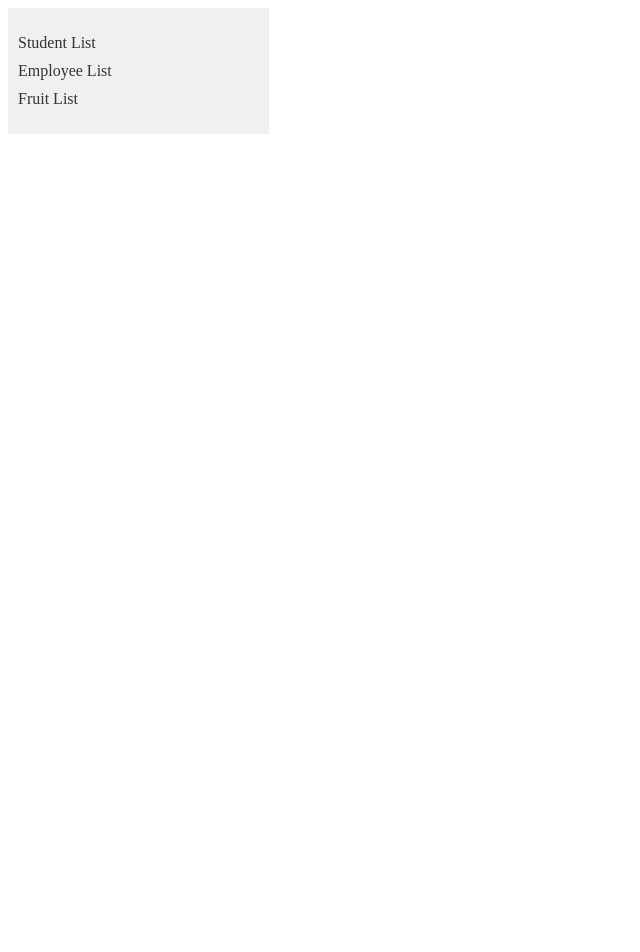
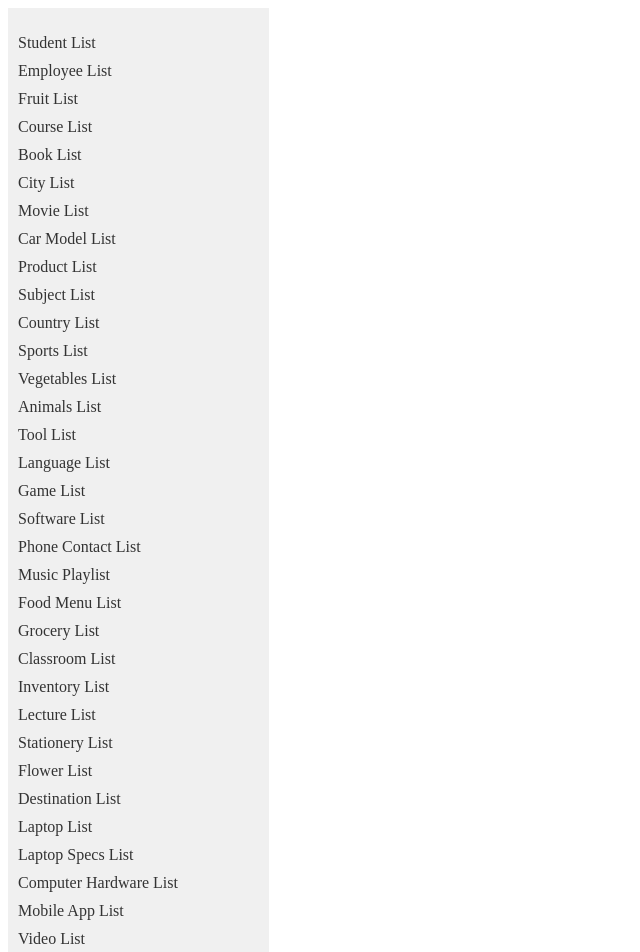
Before and after one commit to HaileySnow/activity15, an Angular app: page / in a window 1280 px wide. Shown: the top 952 px of the page, without its empty margins (0-640 px from the left). Before the commit the page ends 800 px from the top, so only its background shows below. Built offline with nearby package versions, Linux system fonts and the light colour scheme.

Commit message:
Course List Component 4

```diff
--- /dev/null
+++ b/src/app/Folders/courselist.ts
@@ -0,0 +1,6 @@
+export interface CourseList {
+	id: string;
+	name: string;
+	teacher: string;
+	credit: number;
+}
--- a/src/app/app.component.html
+++ b/src/app/app.component.html
@@ -4,6 +4,42 @@
       <li><a href="/student-list">Student List</a></li>
       <li><a href="/employee-list">Employee List</a></li>
       <li><a href="/fruit-list">Fruit List</a></li>
+      <li><a href="/course-list">Course List</a></li>
+      <li><a href="/book-list">Book List</a></li>
+      <li><a href="/city-list">City List</a></li>
+      <li><a href="/movie-list">Movie List</a></li>
+      <li><a href="/car-model-list">Car Model List</a></li>
+      <li><a href="/product-list">Product List</a></li>
+      <li><a href="/subject-list">Subject List</a></li>
+      <li><a href="/country-list">Country List</a></li>
+      <li><a href="/sports-list">Sports List</a></li>
+      <li><a href="/vegetables-list">Vegetables List</a></li>
+      <li><a href="/animals-list">Animals List</a></li>
+      <li><a href="/tool-list">Tool List</a></li>
+      <li><a href="/lang-list">Language List</a></li>
+      <li><a href="/game-list">Game List</a></li>
+      <li><a href="/software-list">Software List</a></li>
+      <li><a href="/phone-contact-list">Phone Contact List</a></li>
+      <li><a href="/music-play-list">Music Playlist</a></li>
+      <li><a href="/food-menu-list">Food Menu List</a></li>
+      <li><a href="/grocery-list">Grocery List</a></li>
+      <li><a href="/classroom-list">Classroom List</a></li>
+      <li><a href="/inventory-list">Inventory List</a></li>
+      <li><a href="/lecture-list">Lecture List</a></li>
+      <li><a href="/stationery-list">Stationery List</a></li>
+      <li><a href="/flower-list">Flower List</a></li>
+      <li><a href="/destination-list">Destination List</a></li>
+      <li><a href="/laptop-list">Laptop List</a></li>
+      <li><a href="/laptop-specs-list">Laptop Specs List</a></li>
+      <li><a href="/computer-hardware-list">Computer Hardware List</a></li>
+      <li><a href="/mobile-app-list">Mobile App List</a></li>
+      <li><a href="/video-list">Video List</a></li>
+      <li><a href="/tv-show-list">TV Show List</a></li>
+      <li><a href="/furniture-list">Furniture List</a></li>
+      <li><a href="/accessory-list">Accessory List</a></li>
+      <li><a href="/building-list">Building List</a></li>
+      <li><a href="/painting-list">Painting List</a></li>
+      <li><a href="/artist-list">Artist List</a></li>
     </ul>
   </nav>
 
--- a/src/app/app.routes.ts
+++ b/src/app/app.routes.ts
@@ -4,6 +4,7 @@ import { RouterModule, Routes } from '@angular/router';
 import { StudentListComponent } from './student-list/student-list.component';
 import { EmployeeListComponent } from './employee-list/employee-list.component';
 import { FruitListComponent } from './fruit-list/fruit-list.component';
+import { CourseListComponent } from './course-list/course-list.component';
 
 export const routes: Routes = [
 	{
@@ -21,6 +22,11 @@ export const routes: Routes = [
 		component: FruitListComponent,
 		path: 'fruit-list',
 	},
+	{
+		title: 'Course List',
+		component: CourseListComponent,
+		path: 'course-list',
+	},
 ]
 @NgModule({
 	imports: [RouterModule.forRoot(routes)],
--- /dev/null
+++ b/src/app/course-list/course-list.component.html
@@ -0,0 +1,120 @@
+<main>
+    <div class="container">
+        <div class="row justify-content-center">
+            <div class="col-md-6 course-table">
+                <h2 class="text-center">Course List</h2>
+                <div class="table-responsive">
+                    <table class="table table-bordered table-striped">
+                        <thead>
+                            <tr>
+                                <th>Course ID</th>
+                                <th>Course Name</th>
+                                <th>Teacher</th>
+                                <th>Credit</th>
+                            </tr>
+                        </thead>
+                        <tbody>
+                            <tr *ngFor="let course of courses">
+                                <td>{{ course.id }}</td>
+                                <td>{{ course.name }}</td>
+                                <td>{{ course.teacher }}</td>
+                                <td>{{ course.credit }}</td>
+                            </tr>
+                        </tbody>
+                    </table>
+                </div>
+            </div>
+
+            <div class="col-md-6 mb-4">
+                <h2 class="text-center">Add Course</h2>
+
+                <div class="form-group row">
+                    <label for="id" class="col-sm-3 col-form-label">Course ID:</label>
+                    <div class="col-sm-9">
+                        <input type="text" id="id" [(ngModel)]="id" class="form-control" placeholder="Course ID" required />
+                    </div>
+                </div>
+
+                <div class="form-group row">
+                    <label for="name" class="col-sm-3 col-form-label">Course Name:</label>
+                    <div class="col-sm-9">
+                        <input type="text" id="name" [(ngModel)]="name" class="form-control" placeholder="Course Name" required />
+                    </div>
+                </div>
+
+                <div class="form-group row">
+                    <label for="teacher" class="col-sm-3 col-form-label">Teacher:</label>
+                    <div class="col-sm-9">
+                        <input type="text" id="teacher" [(ngModel)]="teacher" class="form-control" placeholder="Teacher" required />
+                    </div>
+                </div>
+
+                <div class="form-group row">
+                    <label for="credit" class="col-sm-3 col-form-label">Credit:</label>
+                    <div class="col-sm-9">
+                        <input type="number" id="credit" [(ngModel)]="credit" class="form-control" placeholder="Credit" required />
+                    </div>
+                </div>
+
+                <div class="text-center">
+                    <button class="btn btn-primary mt-3" (click)="addCourse()">Add Course</button>
+                </div>
+            </div>
+        </div>
+    </div>
+</main>
+
+<style>
+    /* CSS styles */
+    .container {
+        margin-top: 20px;
+        max-width: 800px;
+        margin: 0 auto;
+        padding: 20px;
+    }
+
+    h1, h2 {
+        margin-bottom: 20px;
+    }
+
+    .table {
+        margin-top: 20px;
+    }
+
+    .text-center {
+        margin-top: 15px;
+    }
+
+    .text-center button {
+        margin-top: 20px;
+    }
+
+    .form-group {
+        margin-bottom: 15px;
+    }
+
+    .course-table {
+        margin-left: auto;
+        margin-right: 0;
+    }
+
+    @media (max-width: 768px) {
+        .col-md-6 {
+            flex: 0 0 100%;
+            max-width: 100%;
+        }
+    }
+
+    .btn {
+        background-color: #007bff;
+        color: white;
+        border: none;
+        padding: 10px 15px;
+        cursor: pointer;
+        border-radius: 5px;
+    }
+
+    .btn:hover {
+        background-color: #0056b3;
+    }
+</style>
--- /dev/null
+++ b/src/app/course-list/course-list.component.ts
@@ -0,0 +1,36 @@
+import { NgFor } from '@angular/common';
+import { Component } from '@angular/core';
+import { FormsModule } from '@angular/forms';
+import { CourseList } from '../Folders/courselist';
+
+@Component({
+  selector: 'app-course-list',
+  standalone: true,
+  imports: [NgFor, FormsModule],
+  templateUrl: './course-list.component.html',
+  styleUrl: './course-list.component.css'
+})
+export class CourseListComponent {
+
+  courses: CourseList[] = [];
+
+	id: string = '';
+	name: string = '';
+	teacher: string = '';
+	credit: number = 0;
+
+	addCourse(): void {
+		this.courses.push({
+			id: this.id,
+			name: this.name,
+			teacher: this.teacher,
+			credit: this.credit,
+		});
+
+		this.id = '';
+		this.name = '';
+		this.teacher = '';
+		this.credit = 0;
+	}
+
+}
```
Also changed, not shown: src/app/course-list/course-list.component.css (added).
